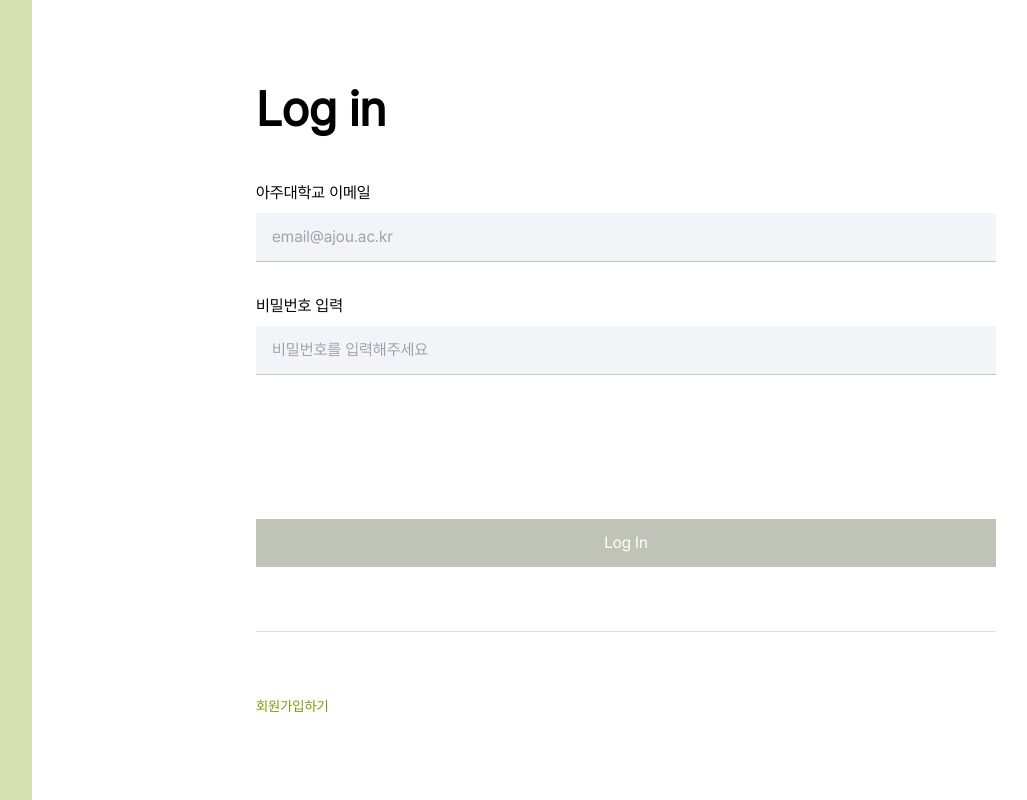
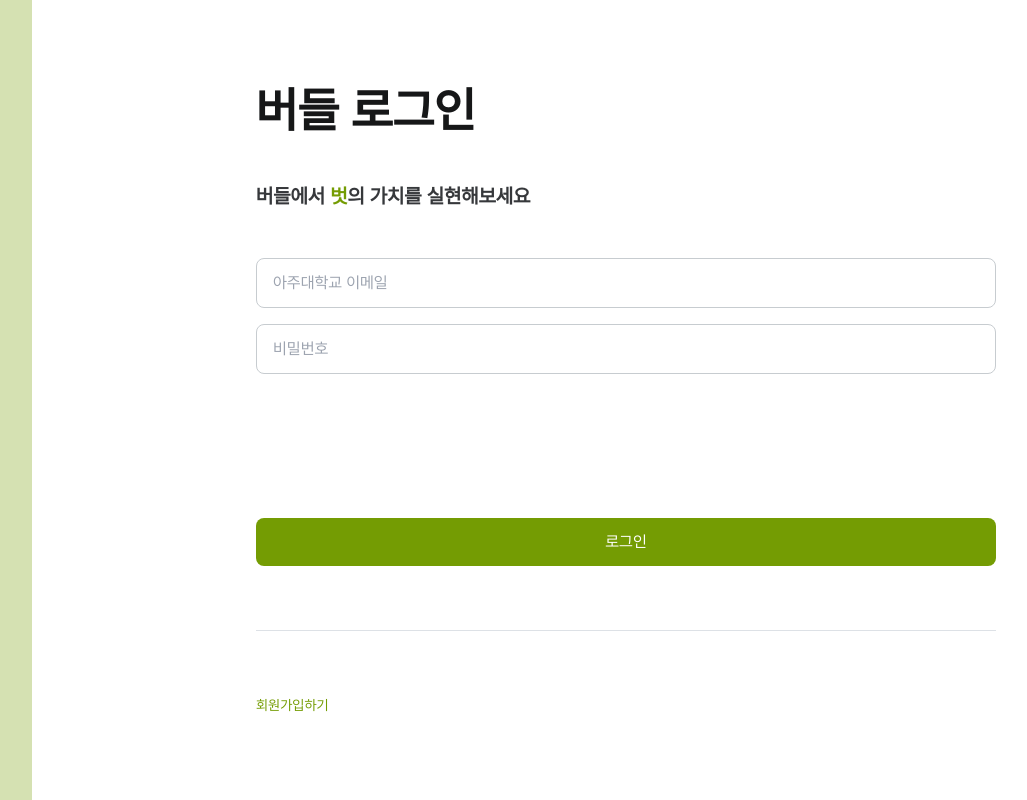
Before and after one commit to BuddlIes/FrontEnd, a React (Vite) app: page /Login in a window 1280 px wide. Shown: the whole page, without its empty margins (60-1087 px from the left). Built offline with nearby package versions, Linux system fonts and the light colour scheme.

Commit message:
Feat: Design Login Page ..ing

```diff
--- a/src/pages/Login/Components/EmailBtn/index.jsx
+++ b/src/pages/Login/Components/EmailBtn/index.jsx
@@ -5,9 +5,8 @@
 //import BtnSign from "../../../../../src/assets/BtnSign.svg";
 function Email() {
   return (
-    <div class="login-form flex flex-col pb-8">
-      <label for="email" className="pb-2">아주대학교 이메일</label>
-      <input type="text" placeholder="email@ajou.ac.kr" class="bg-[#F2F4F8] py-3 px-4 border-b border-[#C1C7CD]"/>
+    <div class="login-form flex flex-col pb-4">
+      <input type="text" placeholder="아주대학교 이메일" class="rounded-lg py-3 px-4 border border-[#C7CCD0] text-[#ABB1B8]"/>
     </div>
   );
 }
--- a/src/pages/Login/Components/LogBtn/index.jsx
+++ b/src/pages/Login/Components/LogBtn/index.jsx
@@ -6,7 +6,7 @@
 function Login() {
     return(
         <div>
-            <div className="bg-[#C0C4B6] flex-1 py-3 px-4 text-white text-center hover:bg-main transition-all">Log In</div>
+            <div className="bg-main flex-1 py-3 px-4 text-white text-center hover:bg-[#D6DBDE] hover:text-[#8A8F94] transition-all rounded-lg">로그인</div>
             <div className="border-b border-[#DDE1E6] my-16"></div>
             <div className="text-sm text-main">회원가입하기</div>
         </div>
--- a/src/pages/Login/Components/PwdBtn/index.jsx
+++ b/src/pages/Login/Components/PwdBtn/index.jsx
@@ -6,8 +6,7 @@
 function Pwd() {
     return (
         <div class="login-form flex flex-col pb-36">
-          <label for="email" className="pb-2">비밀번호 입력</label>
-          <input type="text" placeholder="비밀번호를 입력해주세요" class="bg-[#F2F4F8] py-3 px-4 border-b border-[#C1C7CD]"/>
+          <input type="text" placeholder="비밀번호" class="rounded-lg py-3 px-4 border border-[#C7CCD0] text-[#ABB1B8]"/>
         </div>
       );
 }
--- a/src/pages/Login/index.jsx
+++ b/src/pages/Login/index.jsx
@@ -10,7 +10,8 @@
       <div className="w-56 bg-main opacity-30 h-screen"></div>
       <div className="grow flex flex-col justify-center">
         <div className="flex flex-col w-[740px] mx-56">
-          <div className="text-5xl pb-12 font-bold">Log in</div>
+          <div className="text-5xl pb-12 font-bold text-bdblack">버들 로그인</div>
+          <div className="text-xl pb-12 text-[#36383B] font-bold">버들에서 <span className="text-main">벗</span>의 가치를 실현해보세요</div>
           <Email />
           <Pwd />
           <Login />
--- a/tailwind.config.js
+++ b/tailwind.config.js
@@ -6,6 +6,7 @@
       colors: {
         main: "#749C03",
         home: "#B4D752A8",
+        bdblack: "#161718"
       },
     },
   },
```
